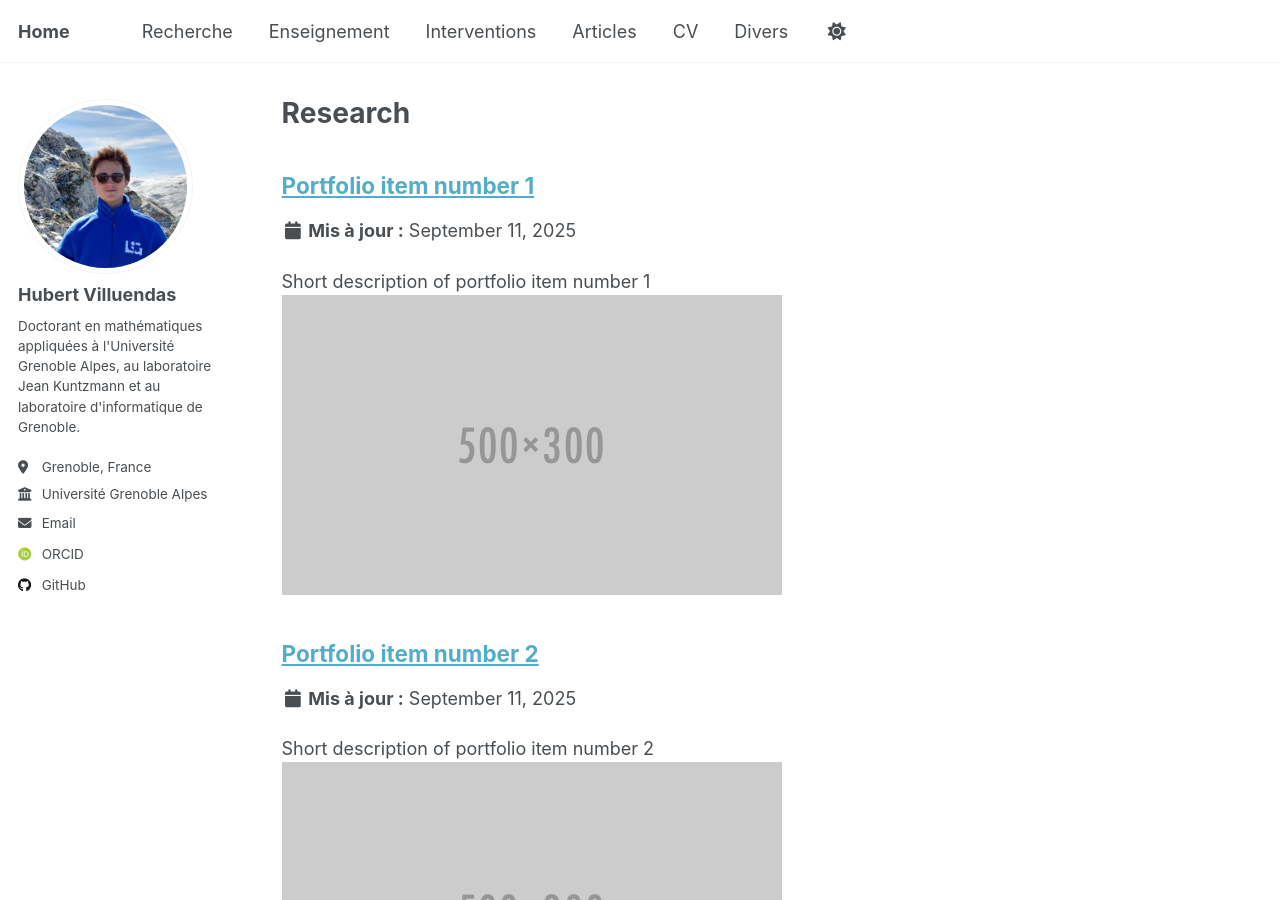
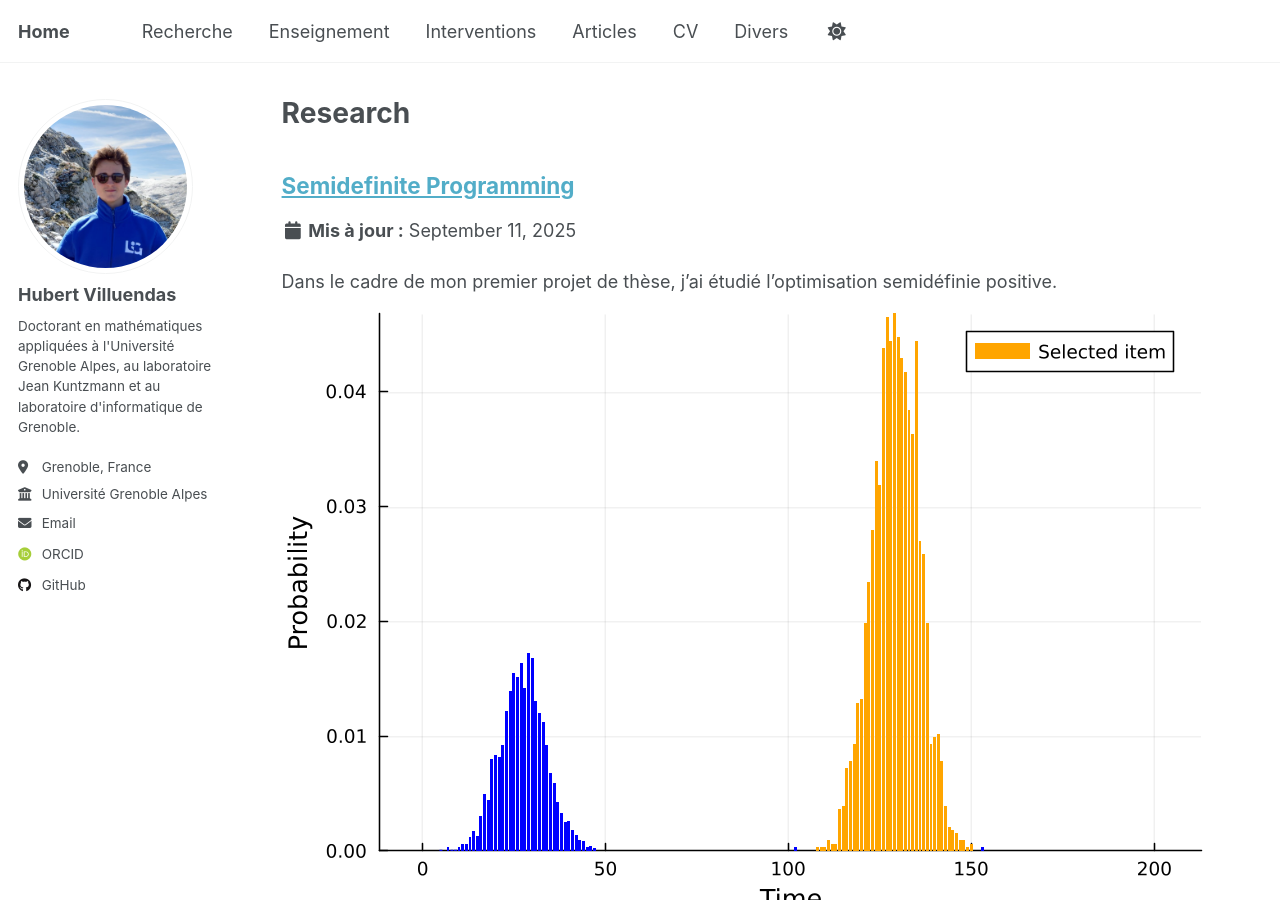
Before and after one commit to HubertVilluendas/hubertvilluendas.github.io, a Jekyll site: the page built from _pages/portfolio.html, in a window 1280 px wide and 900 px high. Built offline with Jekyll 4.4.1, drawn with Linux system fonts in a browser that asks for light colours; some web fonts are replaced; a script that is not in the unit is left out.

Commit message:
Premier update de portfolio

```diff
--- a/_pages/portfolio.html
+++ b/_pages/portfolio.html
@@ -1,7 +1,7 @@
 ---
 layout: archive
 title: "Research"
-permalink: /research/
+permalink: /portfolio/
 author_profile: true
 ---
 
--- a/_pages/year-archive.html
+++ b/_pages/year-archive.html
@@ -1,6 +1,6 @@
 ---
 layout: archive
-permalink: /misc/
+permalink: /year-archive/
 title: "Divers"
 author_profile: true
 redirect_from:
--- a/_portfolio/portfolio-1.md
+++ b/_portfolio/portfolio-1.md
@@ -1,6 +1,6 @@
 ---
-title: "Portfolio item number 1"
-excerpt: "Short description of portfolio item number 1<br/><img src='/images/500x300.png'>"
+title: "Semidefinite Programming"
+excerpt: "Dans le cadre de mon premier projet de thèse, j'ai étudié l'optimisation semidéfinie positive. <br/><img src='/images/Compact-solution-1.png'>"
 collection: portfolio
 ---
 
--- a/_portfolio/portfolio-2.html
+++ /dev/null
@@ -1,7 +0,0 @@
----
-title: "Portfolio item number 2"
-excerpt: "Short description of portfolio item number 2 <br/><img src='/images/500x300.png'>"
-collection: portfolio
----
-
-This is an item in your portfolio. It can be have images or nice text. If you name the file .md, it will be parsed as markdown. If you name the file .html, it will be parsed as HTML.
```
Also changed, not shown: images/Compact-solution-1.png (added).
